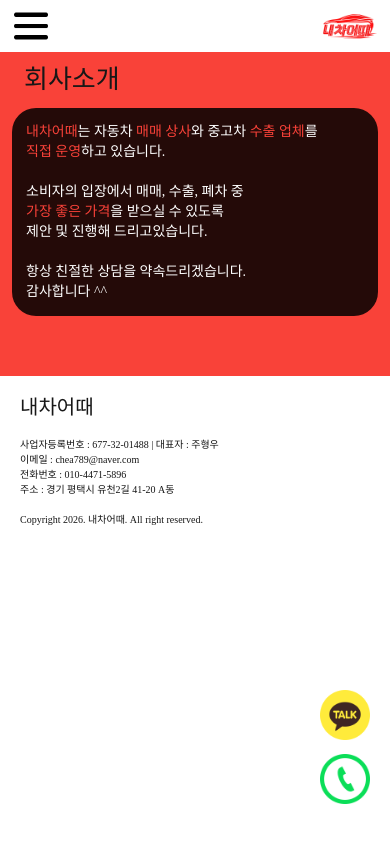
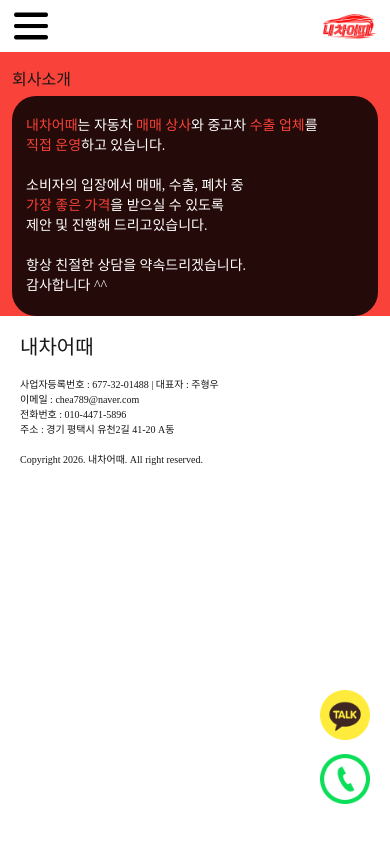
Before and after one commit to NaechaEottae/used-car, a Next.js app: page /information in a window 390 px wide. Built offline with nearby package versions, Linux system fonts and the light colour scheme; a web font is replaced by a local one.

Commit message:
edit style

```diff
--- a/app/globals.css
+++ b/app/globals.css
@@ -445,7 +445,7 @@ main {
   background-color: rgb(249 66 57);
   line-height: 32px;
 }
-.information-wrap h1 {
+.information-wrap h3 {
   font-size: 36px;
   margin: 32px 0;
 }
@@ -474,19 +474,20 @@ main {
 @media (max-width: 991px) {
   /* 모바일 */
   .information-wrap {
-    padding: 52px 12px 60px;
+    padding: 0px 12px;
+    padding-top: 64px;
   }
   .information-wrap .mockup {
     display: none;
   }
-  .information-wrap h1 {
-    font-size: 26px;
+  .information-wrap h3 {
+    font-size: 24px;
     margin: 12px;
   }
   .information-wrap .content {
     font-size: 14px;
     line-height: 20px;
-    padding: 14px;
+    padding: 20px 14px;
   }
   .information-wrap .content .small {
     font-size: 12px;
```
